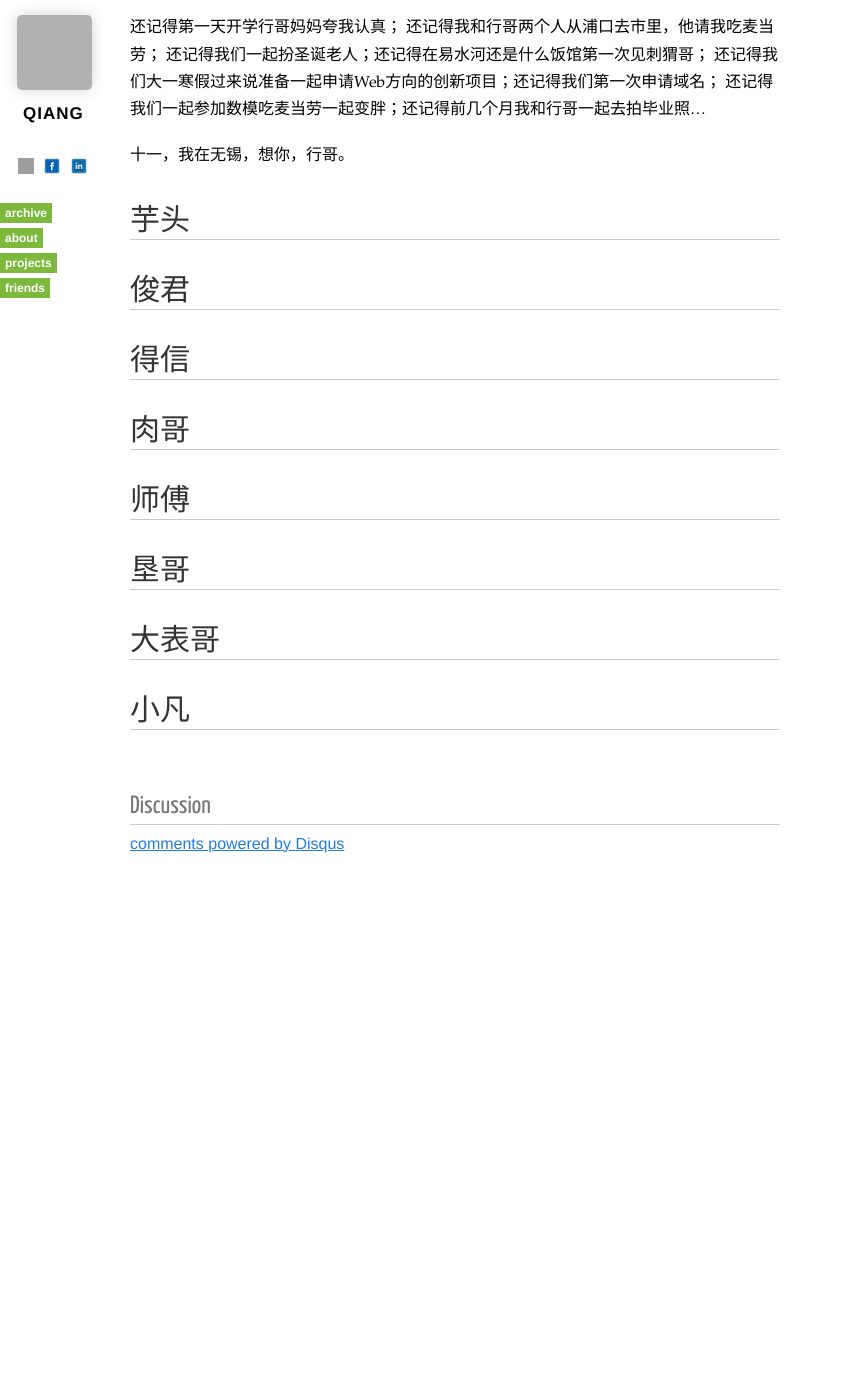
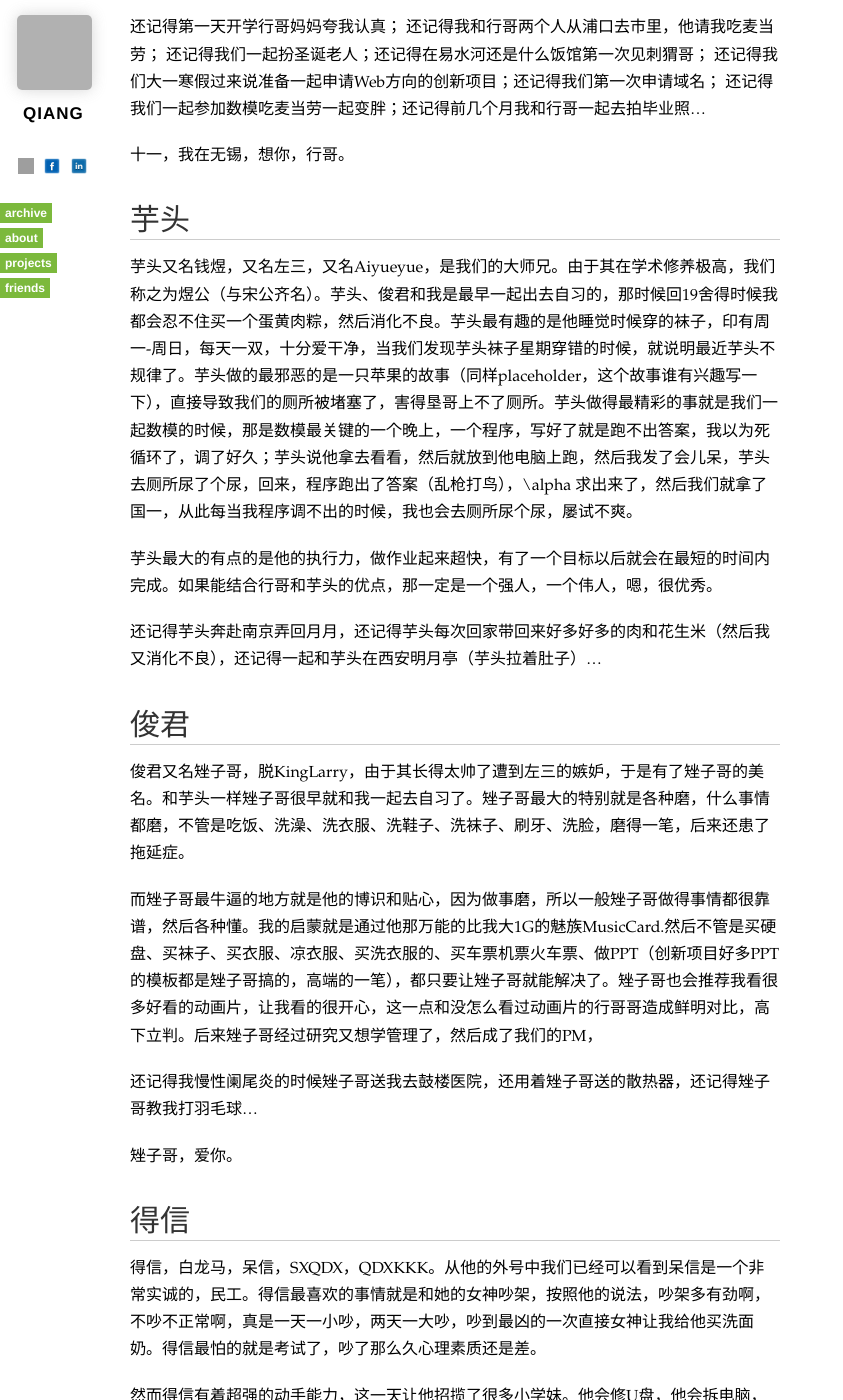
Before and after one commit to qiangrw/qiangrw.github.com, a Jekyll site: the page built from _posts/2012-10-05-member-of-LocalsNake.md, in a window 1280 px wide and 1400 px high, scrolled down 2024 px. Shown: the whole window, without its empty margins (0-843 px from the left). Built offline with Jekyll 4.4.1, drawn with Linux system fonts in a browser that asks for light colours; nearby versions of some CDN libraries; Markdown is read by kramdown in place of the engine named in the settings; comment, search, counter and statistics services are not loaded; before the commit the page ends 2937 px from its top, so only the background shows below that; some of the changed text lies outside the part shown; grey boxes are pictures that could not be loaded.

Commit message:
update post

```diff
--- a/_posts/2012-10-05-member-of-LocalsNake.md
+++ b/_posts/2012-10-05-member-of-LocalsNake.md
@@ -33,16 +33,39 @@ permalink: /2012/10/member-of-LocalsNake/
 十一，我在无锡，想你，行哥。
 
 ## 芋头
+芋头又名钱煜，又名左三，又名Aiyueyue，是我们的大师兄。由于其在学术修养极高，我们称之为煜公（与宋公齐名）。芋头、俊君和我是最早一起出去自习的，那时候回19舍得时候我都会忍不住买一个蛋黄肉粽，然后消化不良。芋头最有趣的是他睡觉时候穿的袜子，印有周一-周日，每天一双，十分爱干净，当我们发现芋头袜子星期穿错的时候，就说明最近芋头不规律了。芋头做的最邪恶的是一只苹果的故事（同样placeholder，这个故事谁有兴趣写一下），直接导致我们的厕所被堵塞了，害得垦哥上不了厕所。芋头做得最精彩的事就是我们一起数模的时候，那是数模最关键的一个晚上，一个程序，写好了就是跑不出答案，我以为死循环了，调了好久；芋头说他拿去看看，然后就放到他电脑上跑，然后我发了会儿呆，芋头去厕所尿了个尿，回来，程序跑出了答案（乱枪打鸟），\alpha 求出来了，然后我们就拿了国一，从此每当我程序调不出的时候，我也会去厕所尿个尿，屡试不爽。
+
+芋头最大的有点的是他的执行力，做作业起来超快，有了一个目标以后就会在最短的时间内完成。如果能结合行哥和芋头的优点，那一定是一个强人，一个伟人，嗯，很优秀。
+
+还记得芋头奔赴南京弄回月月，还记得芋头每次回家带回来好多好多的肉和花生米（然后我又消化不良），还记得一起和芋头在西安明月亭（芋头拉着肚子）...
+
 
 ## 俊君
+俊君又名矬子哥，脱KingLarry，由于其长得太帅了遭到左三的嫉妒，于是有了矬子哥的美名。和芋头一样矬子哥很早就和我一起去自习了。矬子哥最大的特别就是各种磨，什么事情都磨，不管是吃饭、洗澡、洗衣服、洗鞋子、洗袜子、刷牙、洗脸，磨得一笔，后来还患了拖延症。
+
+而矬子哥最牛逼的地方就是他的博识和贴心，因为做事磨，所以一般矬子哥做得事情都很靠谱，然后各种懂。我的启蒙就是通过他那万能的比我大1G的魅族MusicCard.然后不管是买硬盘、买袜子、买衣服、凉衣服、买洗衣服的、买车票机票火车票、做PPT（创新项目好多PPT的模板都是矬子哥搞的，高端的一笔），都只要让矬子哥就能解决了。矬子哥也会推荐我看很多好看的动画片，让我看的很开心，这一点和没怎么看过动画片的行哥哥造成鲜明对比，高下立判。后来矬子哥经过研究又想学管理了，然后成了我们的PM，
+
+还记得我慢性阑尾炎的时候矬子哥送我去鼓楼医院，还用着矬子哥送的散热器，还记得矬子哥教我打羽毛球...
+
+矬子哥，爱你。
 
 ## 得信
+得信，白龙马，呆信，SXQDX，QDXKKK。从他的外号中我们已经可以看到呆信是一个非常实诚的，民工。得信最喜欢的事情就是和她的女神吵架，按照他的说法，吵架多有劲啊，不吵不正常啊，真是一天一小吵，两天一大吵，吵到最凶的一次直接女神让我给他买洗面奶。得信最怕的就是考试了，吵了那么久心理素质还是差。
+
+然而得信有着超强的动手能力，这一天让他招揽了很多小学妹。他会修U盘，他会拆电脑，他会补轮胎，他会拆拆拆。反正就是各种手艺都会。这还不算什么，在和得信相处的日子里，我发现了他和我一样的特质，那就是干活拼命，急着要把事情干完（反拖延症），就算在和女神吵架的时候还在写代码，直接把我看哭了。
+
+
+还记得大一在浦口的时候和得信一起打球（还有寻找纽约算法的发明人），还记得在去西安的火车上和得信对着镜子自拍，还记得毕业的时候还在和得信苦逼的写网站...
+
 
 ## 肉哥
+肉鸽，又名贾存鑫，贾贾猪，行哥大基友（据说肉鸽为使基情正常化还租了女朋友）。也正是因为行哥，
+
+## 垦哥
+
 
 ## 师傅
 
-## 垦哥
 
 ## 大表哥
 
```
